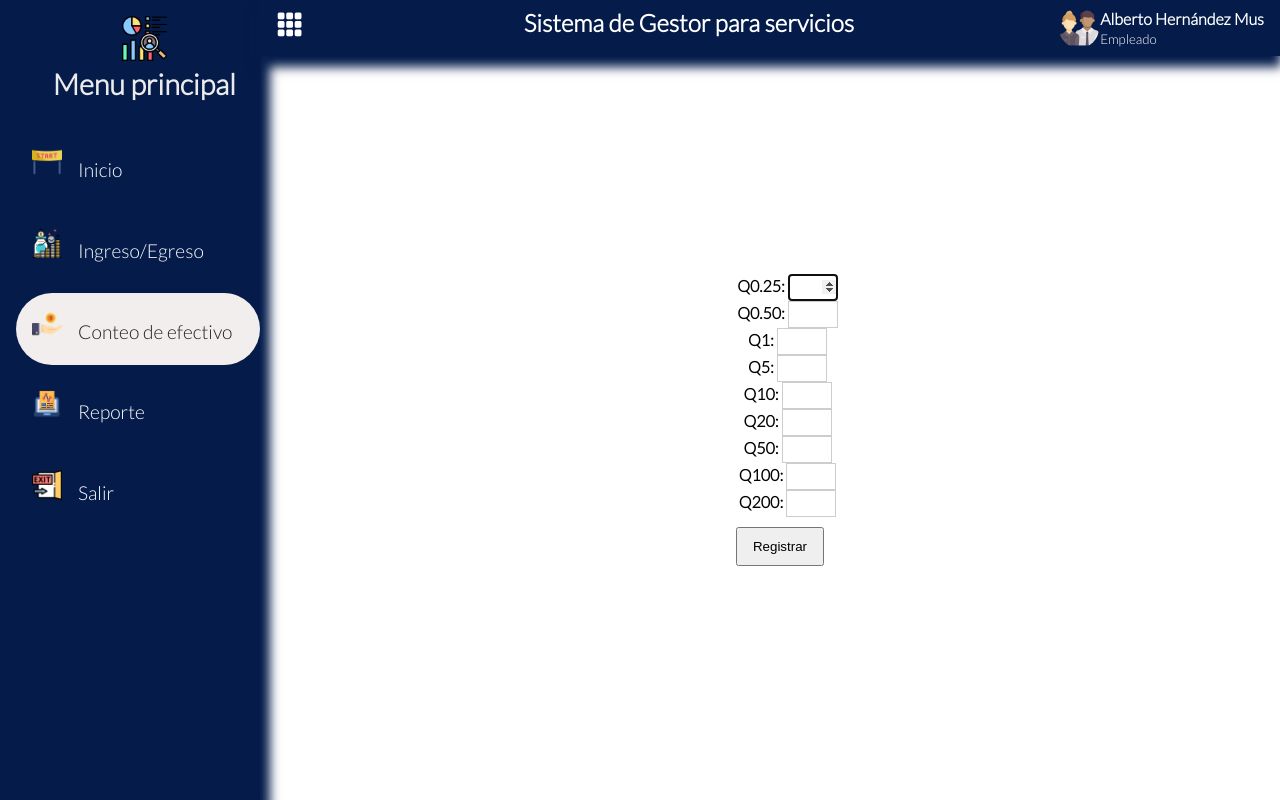
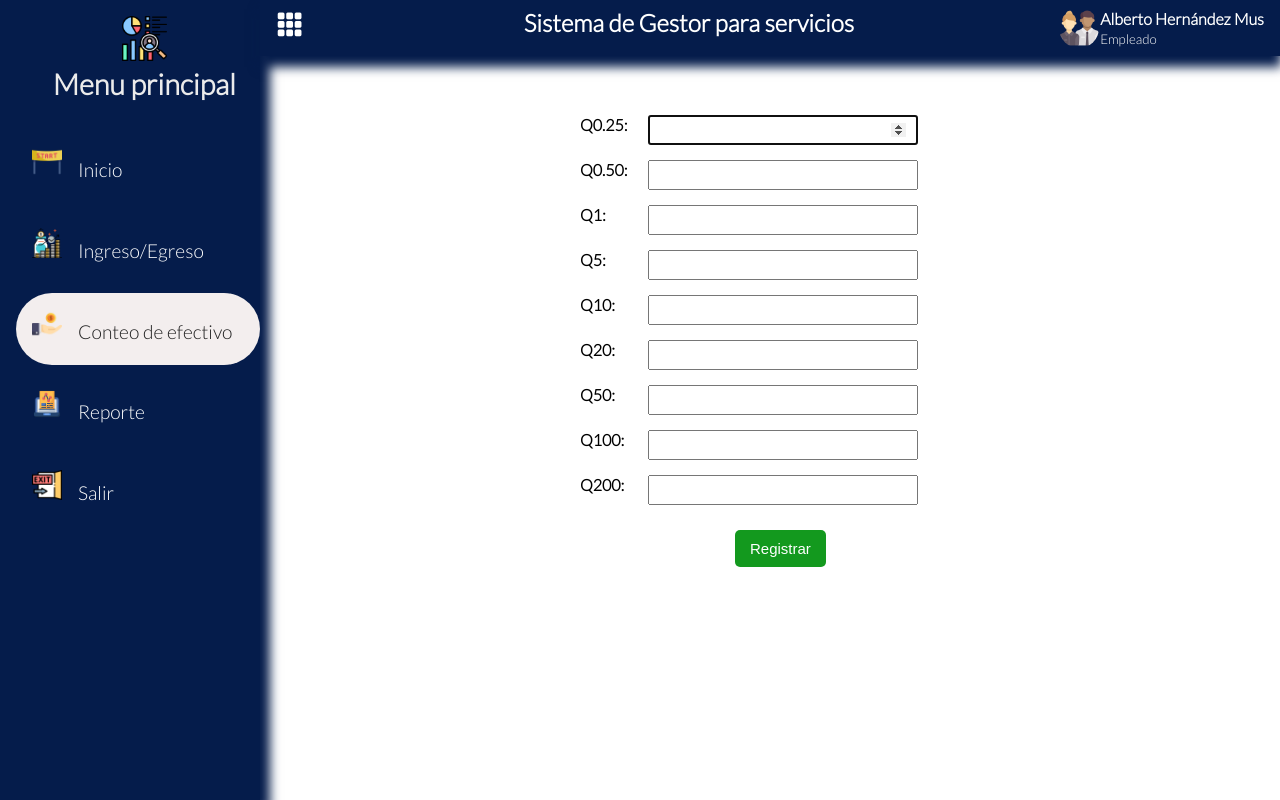
Before and after one commit to Dany502/DisenoAvance, a PHP site: page /Conteo.html in a window 1280 px wide. Run offline with PHP 8.4, Linux system fonts and the light colour scheme.

Commit message:
Se hizo cambios

```diff
--- a/Estilos_conteo/estilo-contenedor.css
+++ b/Estilos_conteo/estilo-contenedor.css
@@ -61,39 +61,42 @@ header{
     box-shadow: 0px 10px 10px 1px #051c4b;
 }
 .conteo-moneda{
-    justify-content: center;
+    width: 100%;
     margin-top: 65px;
     padding: 1.5rem 1.5rem;
     min-height: calc(100vh - 90px);
+    padding: 50px;
+}
+.controlInput{
+    width: 50%;
     display: flex;
-    align-items: center;
+    margin-left: 250px;
+    margin-bottom: 15px ;
 
 }
-.conteo-moneda{
-    padding: 50px;
-    text-align: center;
-
+.controlInput label{
+    width: 15%;
+    font-weight: 600;
 }
-.conteo-moneda:first-child{
-    border-bottom: 1px solid rgba( 8, 8, 8, 0.2);
+.controlInput input{
+    width: 60%;
+    height: 30px;
+    padding: 10px;
 }
-.conteo-moneda label{
-    padding-left: 15px;
-    font-weight: bold;
-}
-.conteo-moneda input{
-    height: 27px;
-    width: 50%;
-    border: 1px solid rgba( 8, 8, 8, 0.2);
-    padding-left: 5px;
-}
-.conteo-moneda input:last-child{
-    width: 20%;
-}
-.conteo-moneda button{
+#btnMoneda{
     padding: 10px 15px 10px 15px;
     margin-top: 10px;
     cursor: pointer;
+    border-radius: 5px;
+    color: #fff;
+    background: #13991e;
+    border: none;
+    font-size: 15px;
+    margin-left: 45%;
+    -webkit-border-radius: 5px;
+    -moz-border-radius: 5px;
+    -ms-border-radius: 5px;
+    -o-border-radius: 5px;
 }
 
 #nav-toggle{
```
Also changed, not shown: Estilos_conteo/estilo-barra.css (+0 -9 lines).
